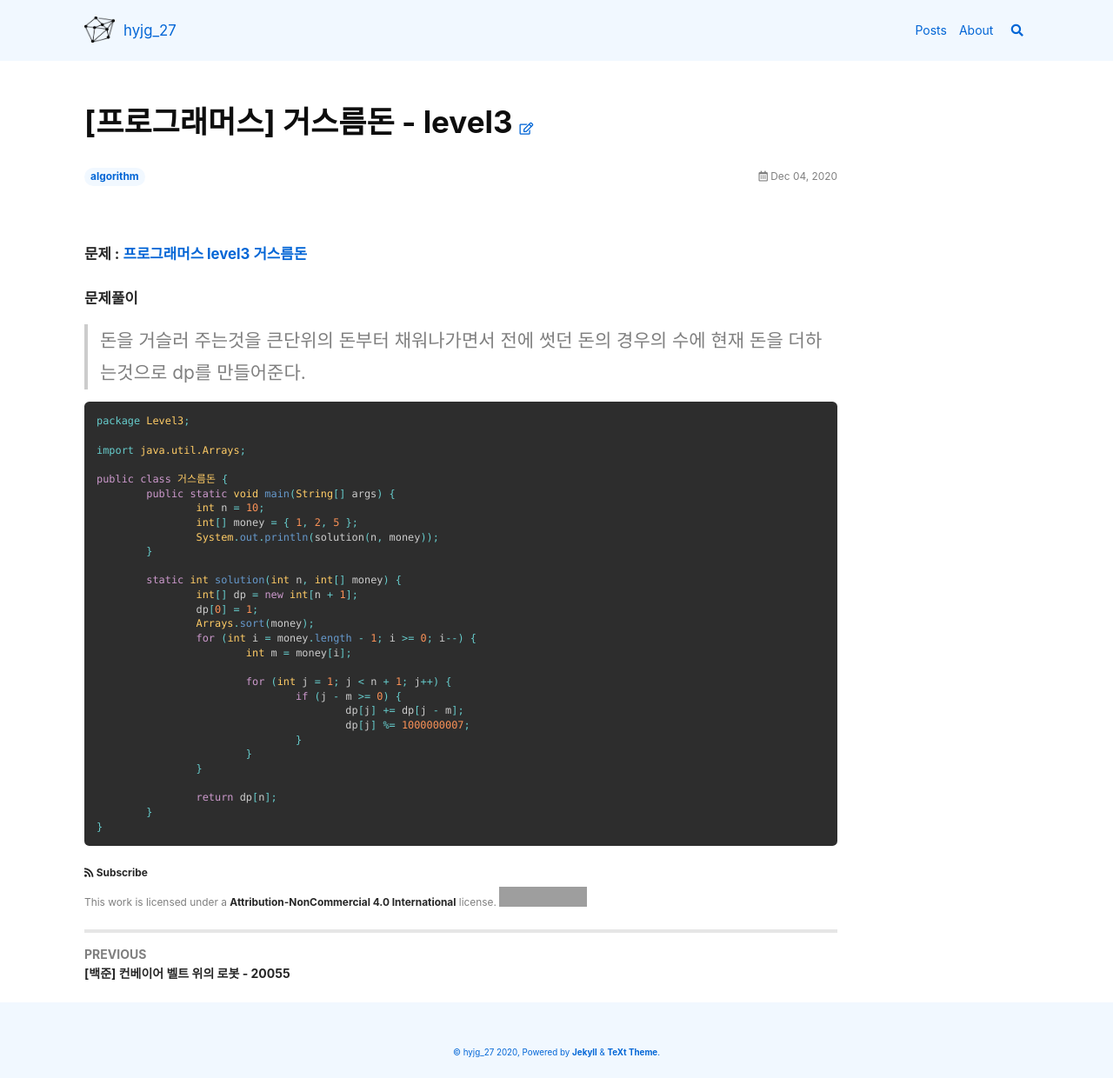
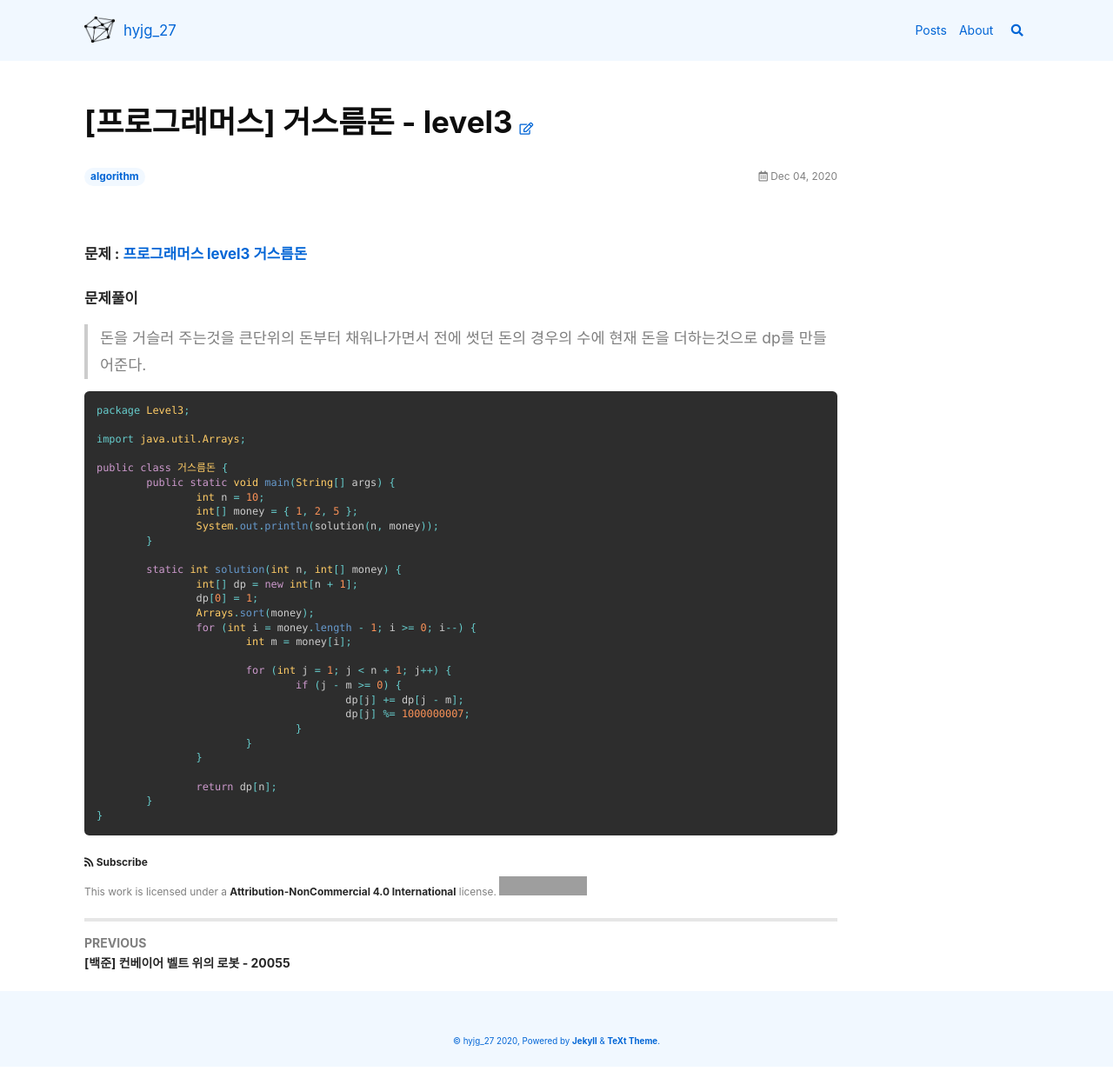
Before and after one commit to rlaguswhd19/rlaguswhd19.github.com, a Jekyll site: the page built from _posts/2020-12-04-[프로그래머스] 거스름돈 - level3.md, in a window 1280 px wide. Shown: the whole page at 87% size. Built offline with Jekyll 4.4.1, drawn with Linux system fonts in a browser that asks for light colours; nearby versions of some CDN libraries; grey boxes are pictures that could not be loaded.

Commit message:
content font-size lg

```diff
--- a/_sass/components/_article-content.scss
+++ b/_sass/components/_article-content.scss
@@ -49,7 +49,7 @@
     @include split-line(left, 4px, $border-color);
     p {
       margin: map-get($spacers, 2) 0;
-      font-size: map-get($base, font-size-xl);
+      font-size: map-get($base, font-size-lg);
     }
     & > :last-child {
       margin-bottom: 0;
```
